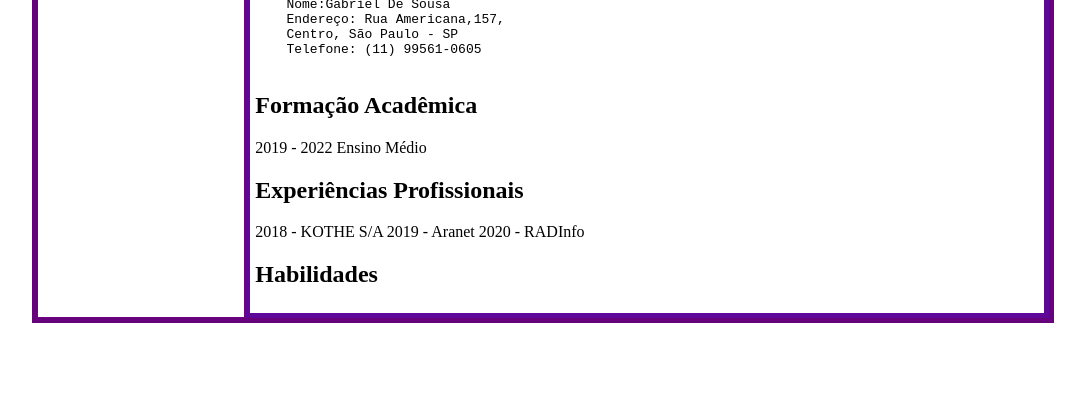
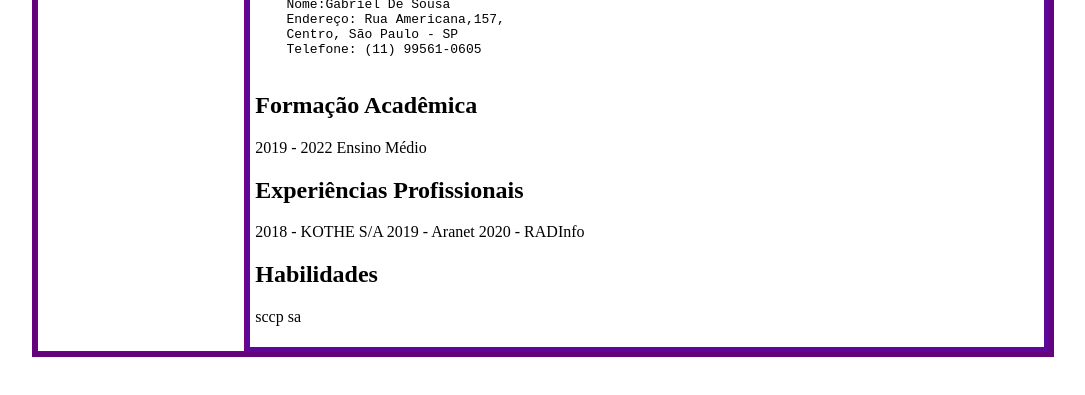
Before and after one commit to gabrielsousa0981/pasta-01, a plain HTML site: page curriculo.html in a window 1280 px wide. Shown: the part 153-548 px from the top of the page, without its empty margins (97-1182 px from the left). Drawn offline with Linux system fonts and the light colour scheme.

Commit message:
second commit

```diff
--- a/curriculo.html
+++ b/curriculo.html
@@ -88,7 +88,8 @@
     </p>
     <h2> Habilidades </h2>
     <p>
-
+        sccp
+        sa
     </p>
     </body>
 
```
Also changed, not shown: software.html (+1 -0 lines).
